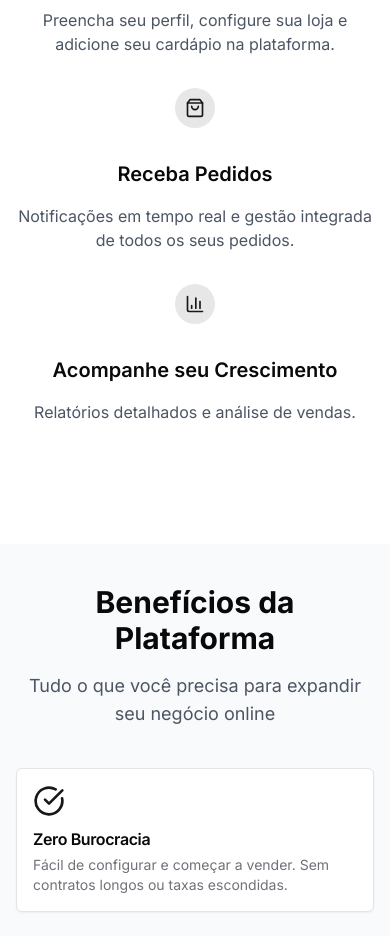
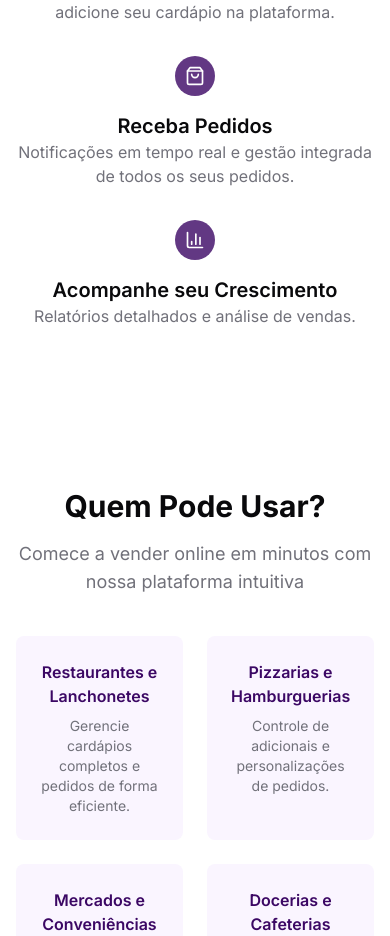
Before and after one commit to higoreduardob/vendem-tudo, a Next.js app: page / in a window 390 px wide. Shown: the part 1041-1977 px from the top of the page. Built offline with nearby package versions, Linux system fonts and the light colour scheme; no server answers.

Commit message:
💄 Feat: update home page

```diff
--- a/app/(public)/(home)/_components/cta.tsx
+++ b/app/(public)/(home)/_components/cta.tsx
@@ -7,7 +7,7 @@ export const Cta = () => {
   return (
     <div className="space-y-20">
       {/* CTA Final Section */}
-      <section className="bg-primary text-white">
+      <section className="bg-purple-50">
         <div className="container mx-auto px-4 text-center py-10">
           <h2 className="text-3xl md:text-4xl font-bold mb-6">
             Pronto para vender mais? Cadastre sua loja agora e comece hoje
--- a/app/(public)/(home)/_components/faq.tsx
+++ b/app/(public)/(home)/_components/faq.tsx
@@ -4,130 +4,64 @@ import {
   AccordionItem,
   AccordionTrigger,
 } from '@/components/ui/accordion'
+import { Title } from '@/app/(public)/_components/title'
 
 export const Faq = () => {
+  const details = {
+    faq: {
+      title: {
+        head: 'Perguntas Frequentes',
+        description:
+          'Respostas para as dúvidas mais comuns sobre nossa plataforma',
+      },
+      details: [
+        {
+          title: 'Quanto custa usar a plataforma?',
+          description:
+            'Nossa plataforma opera com um modelo de planos de uso, com mensalidades fixas. Cobramos apenas uma o valor de uso sem porcentagem sobre cada pedido realizado, o que significa que você só paga um único valor. As mensalidades variam de acordo com o plano escolhido.',
+        },
+        {
+          title: 'Quanto tempo leva para começar a vender?',
+          description:
+            'Após o pagametno e cadastro completo, a aprovação da loja ocorre no mesmo instante. Uma vez aprovado, você pode imediatamente configurar seu cardápio e começar a receber pedidos. Todo o processo, do cadastro à primeira venda, pode ser concluído em facilmente seguindo os passo a passo dos vídeos demonstrativos, ou ainda pode contar com ajuda do suporte.',
+        },
+        {
+          title: 'Como funciona o repasse dos pagamentos?',
+          description:
+            'Não ficamos com seus pagamentos, eles serão pagos exclusivamente para você lojista, apenas exibimos os métodos de pagamentos que você possui para ser utilizado pelo cliente e você ter conhecimento qual forma você terá que enviar ao cliente.',
+        },
+        {
+          title: 'Posso usar meus próprios entregadores?',
+          description:
+            'Sim! Nossa plataforma permite que você utilize seus próprios entregadores ou opte por serviços de entrega terceirizados de outras empresas. Você tem total flexibilidade para escolher o modelo que melhor se adapta ao seu negócio, podendo inclusive trabalhar com ambas as opções simultaneamente.',
+        },
+        {
+          title: 'É possível migrar do meu sistema atual?',
+          description:
+            'Sim, oferecemos suporte de migração de outros sistemas, para melhorar e automatizar todas as suas informações já existentes, centralizando o gerenciamento de pedidos e evitando a necessidade de inserir informações em múltiplos sistemas. Entre em contato com nosso suporte para verificar as integrações disponíveis.',
+        },
+      ],
+    },
+  }
+
   return (
     <div className="space-y-20">
-      {/* Quem Pode Usar Section */}
-      <section className="container mx-auto space-y-10 p-4 py-10">
-        <div className="text-center space-y-4">
-          <h2 className="text-3xl md:text-4xl font-bold">Quem Pode Usar?</h2>
-          <p className="text-lg text-gray-600 dark:text-gray-400 max-w-2xl mx-auto">
-            Nossa plataforma é ideal para diversos tipos de estabelecimentos
-          </p>
-        </div>
-
-        <div className="grid grid-cols-2 md:grid-cols-4 gap-6">
-          <div className="bg-gray-50 dark:bg-gray-900 p-6 rounded-lg text-center">
-            <h3 className="font-semibold mb-2">Restaurantes e Lanchonetes</h3>
-            <p className="text-sm text-gray-600 dark:text-gray-400">
-              Gerencie cardápios completos e pedidos de forma eficiente.
-            </p>
-          </div>
-
-          <div className="bg-gray-50 dark:bg-gray-900 p-6 rounded-lg text-center">
-            <h3 className="font-semibold mb-2">Pizzarias e Hamburguerias</h3>
-            <p className="text-sm text-gray-600 dark:text-gray-400">
-              Controle de adicionais e personalizações de pedidos.
-            </p>
-          </div>
-
-          <div className="bg-gray-50 dark:bg-gray-900 p-6 rounded-lg text-center">
-            <h3 className="font-semibold mb-2">Mercados e Conveniências</h3>
-            <p className="text-sm text-gray-600 dark:text-gray-400">
-              Gestão de estoque e entrega de produtos diversos.
-            </p>
-          </div>
-
-          <div className="bg-gray-50 dark:bg-gray-900 p-6 rounded-lg text-center">
-            <h3 className="font-semibold mb-2">Docerias e Cafeterias</h3>
-            <p className="text-sm text-gray-600 dark:text-gray-400">
-              Controle de produção e pedidos antecipados.
-            </p>
-          </div>
-        </div>
-      </section>
-
       {/* FAQ Section */}
-      <section className="bg-gray-50 dark:bg-gray-900">
+      <section className="bg-purple-50">
         <div className="container mx-auto space-y-10 p-4 py-10">
-          <div className="text-center space-y-4">
-            <h2 className="text-3xl md:text-4xl font-bold">
-              Perguntas Frequentes
-            </h2>
-            <p className="text-lg text-gray-600 dark:text-gray-400 max-w-2xl mx-auto">
-              Respostas para as dúvidas mais comuns sobre nossa plataforma
-            </p>
-          </div>
+          <Title
+            title={details.faq.title.head}
+            description={details.faq.title.description}
+          />
 
           <div className="max-w-3xl mx-auto">
             <Accordion type="single" collapsible className="w-full">
-              <AccordionItem value="item-1">
-                <AccordionTrigger>
-                  Quanto custa usar a plataforma?
-                </AccordionTrigger>
-                <AccordionContent>
-                  Nossa plataforma opera com um modelo de comissão por venda,
-                  sem mensalidades fixas. Cobramos apenas uma pequena
-                  porcentagem sobre cada pedido realizado, o que significa que
-                  você só paga quando efetivamente vende. As taxas variam de
-                  acordo com o plano escolhido e o volume de vendas.
-                </AccordionContent>
-              </AccordionItem>
-
-              <AccordionItem value="item-2">
-                <AccordionTrigger>
-                  Quanto tempo leva para começar a vender?
-                </AccordionTrigger>
-                <AccordionContent>
-                  Após o cadastro completo, a aprovação da loja ocorre em até 24
-                  horas úteis. Uma vez aprovado, você pode imediatamente
-                  configurar seu cardápio e começar a receber pedidos. Todo o
-                  processo, do cadastro à primeira venda, pode ser concluído em
-                  menos de 48 horas.
-                </AccordionContent>
-              </AccordionItem>
-
-              <AccordionItem value="item-3">
-                <AccordionTrigger>
-                  Como funciona o repasse dos pagamentos?
-                </AccordionTrigger>
-                <AccordionContent>
-                  Os repasses são realizados de acordo com o método de pagamento
-                  utilizado pelo cliente. Pagamentos via PIX são repassados em
-                  até 1 dia útil, cartões de crédito à vista em até 14 dias, e
-                  pagamentos parcelados seguem o fluxo das parcelas. Todos os
-                  repasses são automatizados e você pode acompanhá-los pelo
-                  dashboard.
-                </AccordionContent>
-              </AccordionItem>
-
-              <AccordionItem value="item-4">
-                <AccordionTrigger>
-                  Posso usar meus próprios entregadores?
-                </AccordionTrigger>
-                <AccordionContent>
-                  Sim! Nossa plataforma permite que você utilize seus próprios
-                  entregadores ou opte por serviços de entrega terceirizados.
-                  Você tem total flexibilidade para escolher o modelo que melhor
-                  se adapta ao seu negócio, podendo inclusive trabalhar com
-                  ambas as opções simultaneamente.
-                </AccordionContent>
-              </AccordionItem>
-
-              <AccordionItem value="item-5">
-                <AccordionTrigger>
-                  É possível integrar com meu sistema atual?
-                </AccordionTrigger>
-                <AccordionContent>
-                  Sim, oferecemos integrações com diversos sistemas de PDV e
-                  gestão. Nossa API permite conectar nossa plataforma com seu
-                  sistema atual, centralizando o gerenciamento de pedidos e
-                  evitando a necessidade de inserir informações em múltiplos
-                  sistemas. Entre em contato com nosso suporte para verificar as
-                  integrações disponíveis.
-                </AccordionContent>
-              </AccordionItem>
+              {details.faq.details.map((faq, index) => (
+                <AccordionItem value={`item-${index}`} key={index}>
+                  <AccordionTrigger>{faq.title}</AccordionTrigger>
+                  <AccordionContent>{faq.description}</AccordionContent>
+                </AccordionItem>
+              ))}
             </Accordion>
           </div>
         </div>
--- a/app/(public)/(home)/_components/hero.tsx
+++ b/app/(public)/(home)/_components/hero.tsx
@@ -6,6 +6,7 @@ import {
   FileText,
   HeadphonesIcon,
   LayoutDashboard,
+  LucideProps,
   ShoppingBag,
   Store,
 } from 'lucide-react'
@@ -19,8 +20,149 @@ import {
   CardTitle,
 } from '@/components/ui/card'
 import { Button } from '@/components/ui/button'
+import { Title } from '@/app/(public)/_components/title'
+
+type DetailProps = {
+  title: string
+  description: string
+  icon: React.ForwardRefExoticComponent<
+    Omit<LucideProps, 'ref'> & React.RefAttributes<SVGSVGElement>
+  >
+}
+
+const AboutDetail = ({ title, description, icon: Icon }: DetailProps) => {
+  return (
+    <div className="flex flex-col items-center text-center space-y-4">
+      <div className="h-10 w-10 rounded-full bg-purple-950/80 text-white flex items-center justify-center">
+        <Icon className="h-5 w-5" />
+      </div>
+      <div>
+        <h3 className="text-xl font-semibold">{title}</h3>
+        <p className="text-muted-foreground">{description}</p>
+      </div>
+    </div>
+  )
+}
+
+const BenefitDetail = ({ title, description, icon: Icon }: DetailProps) => {
+  return (
+    <Card className="space-y-4">
+      <CardHeader className="flex items-center flex-row gap-4">
+        <div className="h-10 w-10 rounded-full bg-purple-950/80 text-white flex items-center justify-center">
+          <Icon className="h-5 w-5" />
+        </div>
+        <CardTitle>{title}</CardTitle>
+      </CardHeader>
+      <CardContent>
+        <CardDescription>{description}</CardDescription>
+      </CardContent>
+    </Card>
+  )
+}
+
+const WorkDetail = ({
+  title,
+  description,
+}: {
+  title: string
+  description: string
+}) => {
+  return (
+    <div className="bg-purple-50 p-6 rounded-lg text-center">
+      <h3 className="font-semibold mb-2 text-purple-950">{title}</h3>
+      <p className="text-sm text-muted-foreground">{description}</p>
+    </div>
+  )
+}
 
 export const Hero = () => {
+  const details = {
+    about: {
+      title: {
+        head: 'Como Funciona',
+        description:
+          'Comece a vender online em minutos com nossa plataforma intuitiva',
+      },
+      details: [
+        {
+          title: 'Cadastre sua Loja',
+          description:
+            'Preencha seu perfil, configure sua loja e adicione seu cardápio na plataforma.',
+          icon: Store,
+        },
+        {
+          title: 'Receba Pedidos',
+          description:
+            'Notificações em tempo real e gestão integrada de todos os seus pedidos.',
+          icon: ShoppingBag,
+        },
+        {
+          title: 'Acompanhe seu Crescimento',
+          description: 'Relatórios detalhados e análise de vendas.',
+          icon: BarChart3,
+        },
+      ],
+    },
+    works: {
+      title: {
+        head: 'Quem Pode Usar?',
+        description:
+          'Nossa plataforma é ideal para diversos tipos de estabelecimentos',
+      },
+      details: [
+        {
+          title: 'Restaurantes e Lanchonetes',
+          description:
+            'Gerencie cardápios completos e pedidos de forma eficiente.',
+        },
+        {
+          title: 'Pizzarias e Hamburguerias',
+          description: 'Controle de adicionais e personalizações de pedidos.',
+        },
+        {
+          title: 'Mercados e Conveniências',
+          description: 'Gestão de estoque e entrega de produtos diversos.',
+        },
+        {
+          title: 'Docerias e Cafeterias',
+          description: 'Controle de produção e pedidos antecipados.',
+        },
+      ],
+    },
+    benefits: {
+      title: {
+        head: 'Benefícios da Plataforma',
+        description: 'Tudo o que você precisa para expandir seu negócio online',
+      },
+      details: [
+        {
+          title: 'Zero Burocracia',
+          description:
+            'Fácil de configurar e começar a vender. Sem contratos longos ou taxas escondidas.',
+          icon: CheckCircle,
+        },
+        {
+          title: 'Pagamentos Seguros',
+          description:
+            'Selecione seus métodos de pagamento PIX, cartão de crédito/débito e vale-refeição para maior conveniência.',
+          icon: CreditCard,
+        },
+        {
+          title: 'Painel Completo',
+          description:
+            'Controle total de pedidos, clientes, produtos e repasses financeiros em um só lugar.',
+          icon: LayoutDashboard,
+        },
+        {
+          title: 'Atendimento e Suporte',
+          description:
+            'Equipe dedicada para auxiliar lojistas em todas as etapas, do cadastro ao dia a dia.',
+          icon: HeadphonesIcon,
+        },
+      ],
+    },
+  }
+
   return (
     <div className="space-y-20">
       {/* Hero Section */}
@@ -52,7 +194,7 @@ export const Hero = () => {
                 Venda mais sem complicações!
               </span>
             </h1>
-            <p className="text-gray-400 text-xl">
+            <p className="text-gray-300 text-xl">
               Cadastre sua loja, receba pedidos e gerencie tudo em um só lugar.
             </p>
             <div className="flex flex-col sm:flex-row gap-4">
@@ -75,120 +217,44 @@ export const Hero = () => {
 
       {/* Como Funciona Section */}
       <section className="container mx-auto space-y-10 p-4 py-10">
-        <div className="text-center space-y-4">
-          <h2 className="text-3xl md:text-4xl font-bold">Como Funciona</h2>
-          <p className="text-lg text-gray-600 dark:text-gray-400 max-w-2xl mx-auto">
-            Comece a vender online em minutos com nossa plataforma intuitiva
-          </p>
-        </div>
+        <Title
+          title={details.about.title.head}
+          description={details.about.title.description}
+        />
 
         <div className="grid grid-cols-1 md:grid-cols-3 gap-8">
-          <div className="flex flex-col items-center text-center space-y-8">
-            <div className="h-10 w-10 rounded-full bg-primary/10 flex items-center justify-center">
-              <Store className="h-5 w-5 text-primary" />
-            </div>
-            <div className="space-y-4">
-              <h3 className="text-xl font-semibold">Cadastre sua Loja</h3>
-              <p className="text-gray-600 dark:text-gray-400">
-                Preencha seu perfil, configure sua loja e adicione seu cardápio
-                na plataforma.
-              </p>
-            </div>
-          </div>
+          {details.about.details.map((detail, index) => (
+            <AboutDetail key={index} {...detail} />
+          ))}
+        </div>
+      </section>
 
-          <div className="flex flex-col items-center text-center space-y-8">
-            <div className="h-10 w-10 rounded-full bg-primary/10 flex items-center justify-center">
-              <ShoppingBag className="h-5 w-5 text-primary" />
-            </div>
-            <div className="space-y-4">
-              <h3 className="text-xl font-semibold">Receba Pedidos</h3>
-              <p className="text-gray-600 dark:text-gray-400">
-                Notificações em tempo real e gestão integrada de todos os seus
-                pedidos.
-              </p>
-            </div>
-          </div>
+      {/* Quem Pode Usar Section */}
+      <section className="container mx-auto space-y-10 p-4 py-10">
+        <Title
+          title={details.works.title.head}
+          description={details.about.title.description}
+        />
 
-          <div className="flex flex-col items-center text-center space-y-8">
-            <div className="h-10 w-10 rounded-full bg-primary/10 flex items-center justify-center">
-              <BarChart3 className="h-5 w-5 text-primary" />
-            </div>
-            <div className="space-y-4">
-              <h3 className="text-xl font-semibold">
-                Acompanhe seu Crescimento
-              </h3>
-              <p className="text-gray-600 dark:text-gray-400">
-                Relatórios detalhados e análise de vendas.
-              </p>
-            </div>
-          </div>
+        <div className="grid grid-cols-2 md:grid-cols-4 gap-6">
+          {details.works.details.map((detail, index) => (
+            <WorkDetail key={index} {...detail} />
+          ))}
         </div>
       </section>
 
       {/* Benefícios Section */}
-      <section className="bg-gray-50 dark:bg-gray-900">
+      <section className="bg-purple-50">
         <div className="container mx-auto space-y-10 p-4 py-10">
-          <div className="text-center space-y-4">
-            <h2 className="text-3xl md:text-4xl font-bold">
-              Benefícios da Plataforma
-            </h2>
-            <p className="text-lg text-gray-600 dark:text-gray-400 max-w-2xl mx-auto">
-              Tudo o que você precisa para expandir seu negócio online
-            </p>
-          </div>
+          <Title
+            title={details.benefits.title.head}
+            description={details.benefits.title.description}
+          />
 
           <div className="grid grid-cols-1 md:grid-cols-2 lg:grid-cols-4 gap-6">
-            <Card>
-              <CardHeader className="pb-2">
-                <CheckCircle className="h-8 w-8 text-primary mb-2" />
-                <CardTitle>Zero Burocracia</CardTitle>
-              </CardHeader>
-              <CardContent>
-                <CardDescription>
-                  Fácil de configurar e começar a vender. Sem contratos longos
-                  ou taxas escondidas.
-                </CardDescription>
-              </CardContent>
-            </Card>
-
-            <Card>
-              <CardHeader className="pb-2">
-                <CreditCard className="h-8 w-8 text-primary mb-2" />
-                <CardTitle>Pagamentos Seguros</CardTitle>
-              </CardHeader>
-              <CardContent>
-                <CardDescription>
-                  Integração com PIX, cartão de crédito/débito e vale-refeição
-                  para maior conveniência.
-                </CardDescription>
-              </CardContent>
-            </Card>
-
-            <Card>
-              <CardHeader className="pb-2">
-                <LayoutDashboard className="h-8 w-8 text-primary mb-2" />
-                <CardTitle>Dashboard Completa</CardTitle>
-              </CardHeader>
-              <CardContent>
-                <CardDescription>
-                  Controle total de pedidos, clientes, produtos e repasses
-                  financeiros em um só lugar.
-                </CardDescription>
-              </CardContent>
-            </Card>
-
-            <Card>
-              <CardHeader className="pb-2">
-                <HeadphonesIcon className="h-8 w-8 text-primary mb-2" />
-                <CardTitle>Atendimento e Suporte</CardTitle>
-              </CardHeader>
-              <CardContent>
-                <CardDescription>
-                  Equipe dedicada para auxiliar lojistas em todas as etapas, do
-                  cadastro ao dia a dia.
-                </CardDescription>
-              </CardContent>
-            </Card>
+            {details.benefits.details.map((detail, index) => (
+              <BenefitDetail key={index} {...detail} />
+            ))}
           </div>
         </div>
       </section>
--- a/app/(public)/(home)/page.tsx
+++ b/app/(public)/(home)/page.tsx
@@ -4,7 +4,7 @@ import { Hero } from '@/app/(public)/(home)/_components/hero'
 
 export default function HomePage() {
   return (
-    <div className="space-y-20">
+    <div>
       <Hero />
       <Faq />
       <Cta />
--- a/app/(public)/(home)/_components/header.tsx
+++ b/app/(public)/_components/header.tsx
@@ -23,7 +23,7 @@ import { Button } from '@/components/ui/button'
 export const Header = () => {
   return (
     <header className="sticky top-0 z-50 w-full border-b bg-background/95 backdrop-blur supports-[backdrop-filter]:bg-background/60">
-      <div className="flex h-16 items-center px-4">
+      <div className="container mx-auto flex h-16 items-center px-4">
         <Link href="/" className="flex items-center space-x-2">
           <Image
             src="/logo-light.svg"
--- /dev/null
+++ b/app/(public)/_components/title.tsx
@@ -0,0 +1,16 @@
+export const Title = ({
+  title,
+  description,
+}: {
+  title: string
+  description: string
+}) => {
+  return (
+    <div className="text-center space-y-4">
+      <h2 className="text-3xl md:text-4xl font-bold">{title}</h2>
+      <p className="text-lg text-muted-foreground max-w-2xl mx-auto">
+        {description}
+      </p>
+    </div>
+  )
+}
--- a/app/(public)/layout.tsx
+++ b/app/(public)/layout.tsx
@@ -1,5 +1,5 @@
-import { Header } from '@/app/(public)/(home)/_components/header'
-import { Footer } from '@/app/(public)/(home)/_components/footer'
+import { Header } from '@/app/(public)/_components/header'
+import { Footer } from '@/app/(public)/_components/footer'
 
 export default function PublicLayout({
   children,
--- a/components/wrapper-error.tsx
+++ b/components/wrapper-error.tsx
@@ -2,8 +2,8 @@ import Link from 'next/link'
 import { AlertCircle, Home, RotateCcw } from 'lucide-react'
 
 import { Button } from '@/components/ui/button'
-import { Header } from '@/app/(public)/(home)/_components/header'
-import { Footer } from '@/app/(public)/(home)/_components/footer'
+import { Header } from '@/app/(public)/_components/header'
+import { Footer } from '@/app/(public)/_components/footer'
 
 export const WrapperError = ({
   title,
```
Also changed, not shown: app/(public)/_components/footer.tsx (renamed from app/(public)/(home)/_components/footer.tsx, +33 -9 lines).
